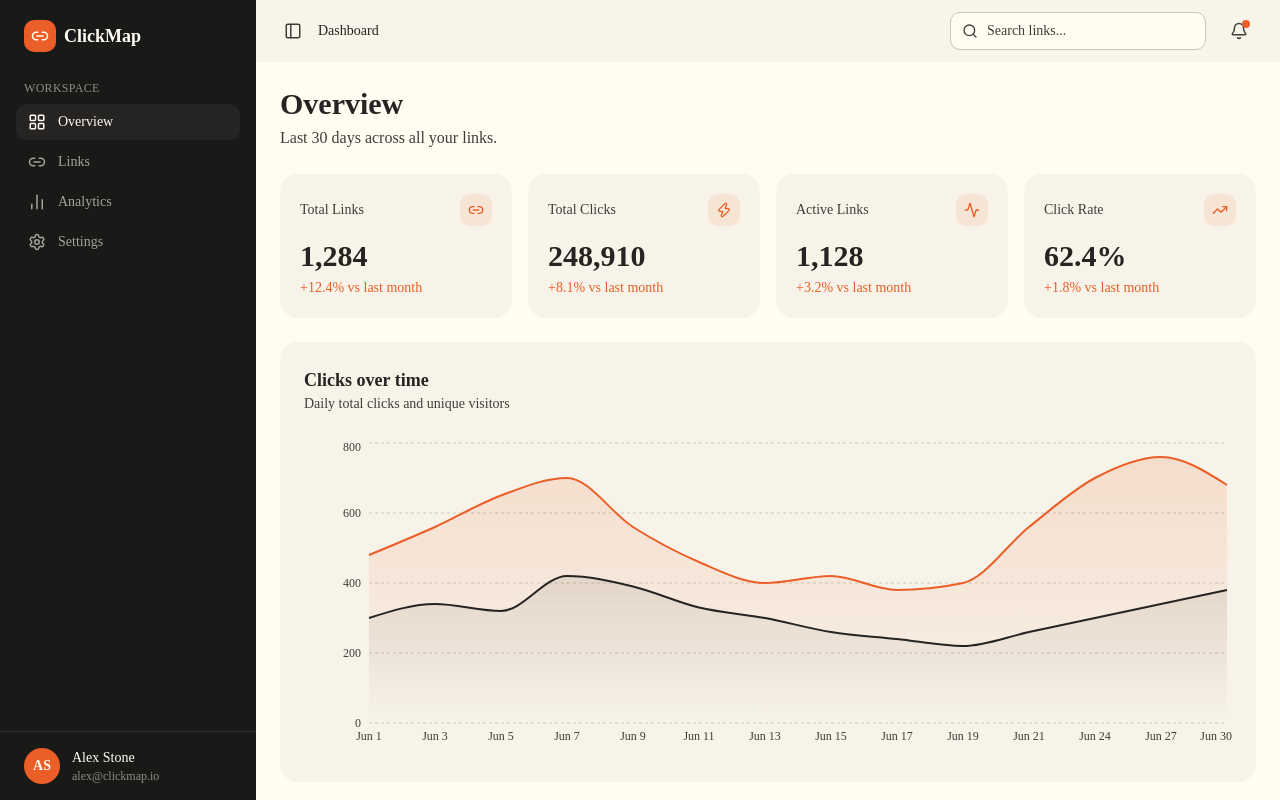
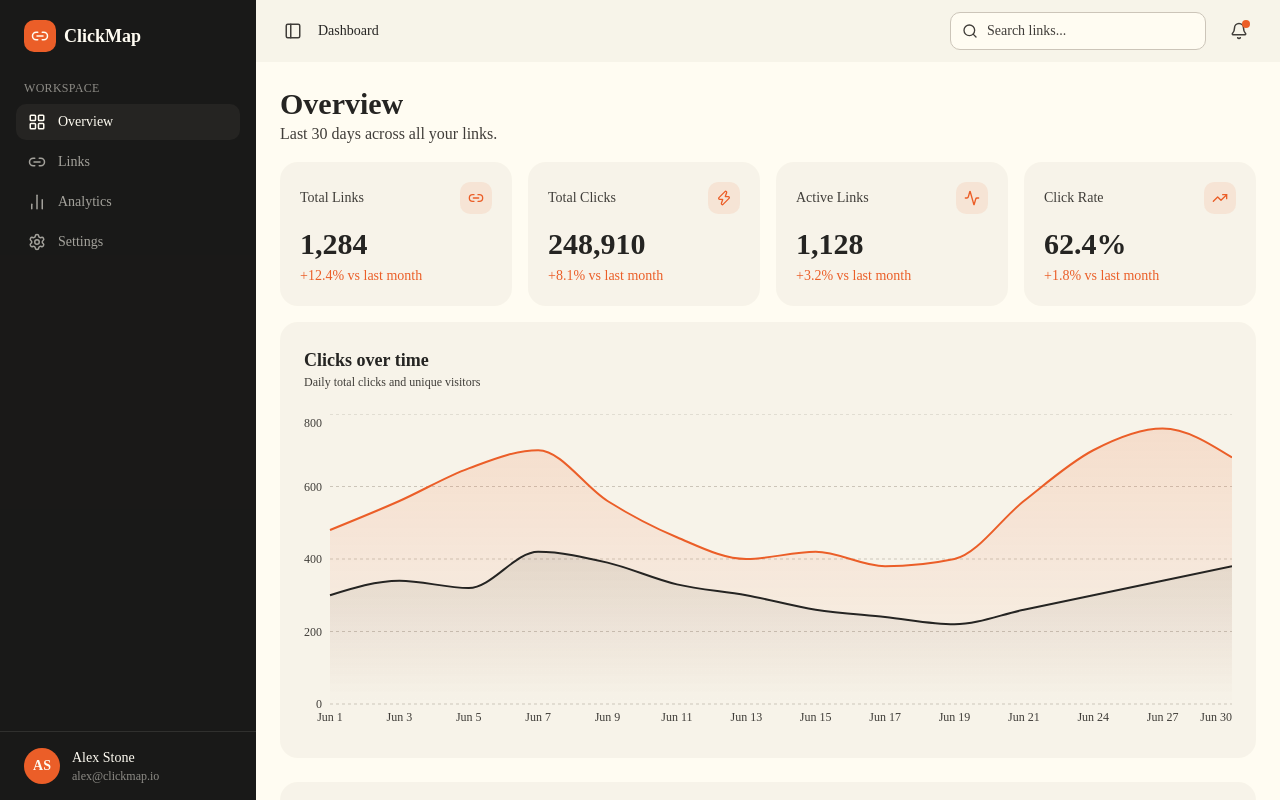
Before and after one commit to BipinKoirala7/ClickMap, a Next.js app in the folder Frontend/: page /dashboard in a window 1280 px wide. Built offline with nearby package versions, Linux system fonts and the light colour scheme.

Commit message:
chart styling updated

```diff
--- a/Frontend/components/dashboard/Chart.tsx
+++ b/Frontend/components/dashboard/Chart.tsx
@@ -29,17 +29,22 @@ function Chart() {
   ];
 
   return (
-    <div className="mt-6 rounded-2xl bg-muted/40 p-6">
-      <h2 className="text-lg font-semibold text-foreground">
-        Clicks over time
-      </h2>
-      <p className="text-sm text-muted-foreground">
-        Daily total clicks and unique visitors
-      </p>
+    <div className="w-full rounded-2xl bg-muted/40 p-6 flex flex-col gap-6">
+      <div className="flex flex-col">
+        <h2 className="text-lg font-semibold text-foreground">
+          Clicks over time
+        </h2>
+        <p className="text-xs text-muted-foreground">
+          Daily total clicks and unique visitors
+        </p>
+      </div>
 
-      <div className="mt-6 h-80 w-full">
+      <div className="h-80 w-full">
         <ResponsiveContainer width="100%" height="100%">
-          <AreaChart data={chartData}>
+          <AreaChart
+            data={chartData}
+            margin={{ top: 0, right: 0, left: 0, bottom: 0 }}
+          >
             <defs>
               <linearGradient id="clicksGradient" x1="0" y1="0" x2="0" y2="1">
                 <stop
@@ -78,6 +83,7 @@ function Chart() {
               tick={{ fontSize: 12, fill: "var(--muted-foreground)" }}
             />
             <YAxis
+              width={"auto"}
               axisLine={false}
               tickLine={false}
               tick={{ fontSize: 12, fill: "var(--muted-foreground)" }}
@@ -96,6 +102,7 @@ function Chart() {
               stroke="var(--chart-1)"
               strokeWidth={2}
               fill="url(#clicksGradient)"
+              isAnimationActive={false}
             />
             <Area
               type="monotone"
@@ -103,6 +110,7 @@ function Chart() {
               stroke="var(--chart-4)"
               strokeWidth={2}
               fill="url(#visitorsGradient)"
+              isAnimationActive={false}
             />
           </AreaChart>
         </ResponsiveContainer>
--- a/Frontend/components/dashboard/MainStats.tsx
+++ b/Frontend/components/dashboard/MainStats.tsx
@@ -29,7 +29,7 @@ function MainStats() {
   ];
 
   return (
-    <div className="mt-6 grid grid-cols-1 gap-4 sm:grid-cols-2 lg:grid-cols-4">
+    <div className="grid grid-cols-1 gap-4 sm:grid-cols-2 lg:grid-cols-4">
       {stats.map(({ label, value, change, icon: Icon }) => (
         <div key={label} className="rounded-2xl bg-muted/40 p-5">
           <div className="flex items-center justify-between">
--- a/Frontend/components/dashboard/Overview.tsx
+++ b/Frontend/components/dashboard/Overview.tsx
@@ -3,11 +3,13 @@ import Chart from "@/components/dashboard/Chart";
 
 export default function Overview() {
   return (
-    <div>
-      <h1 className="text-3xl font-bold text-foreground">Overview</h1>
-      <p className="mt-1 text-muted-foreground">
-        Last 30 days across all your links.
-      </p>
+    <div className="w-full flex flex-col gap-4">
+      <div className="w-full flex flex-col">
+        <h1 className="text-3xl font-bold text-foreground">Overview</h1>
+        <p className="text-muted-foreground">
+          Last 30 days across all your links.
+        </p>
+      </div>
       <MainStats />
       <Chart />
     </div>
```
